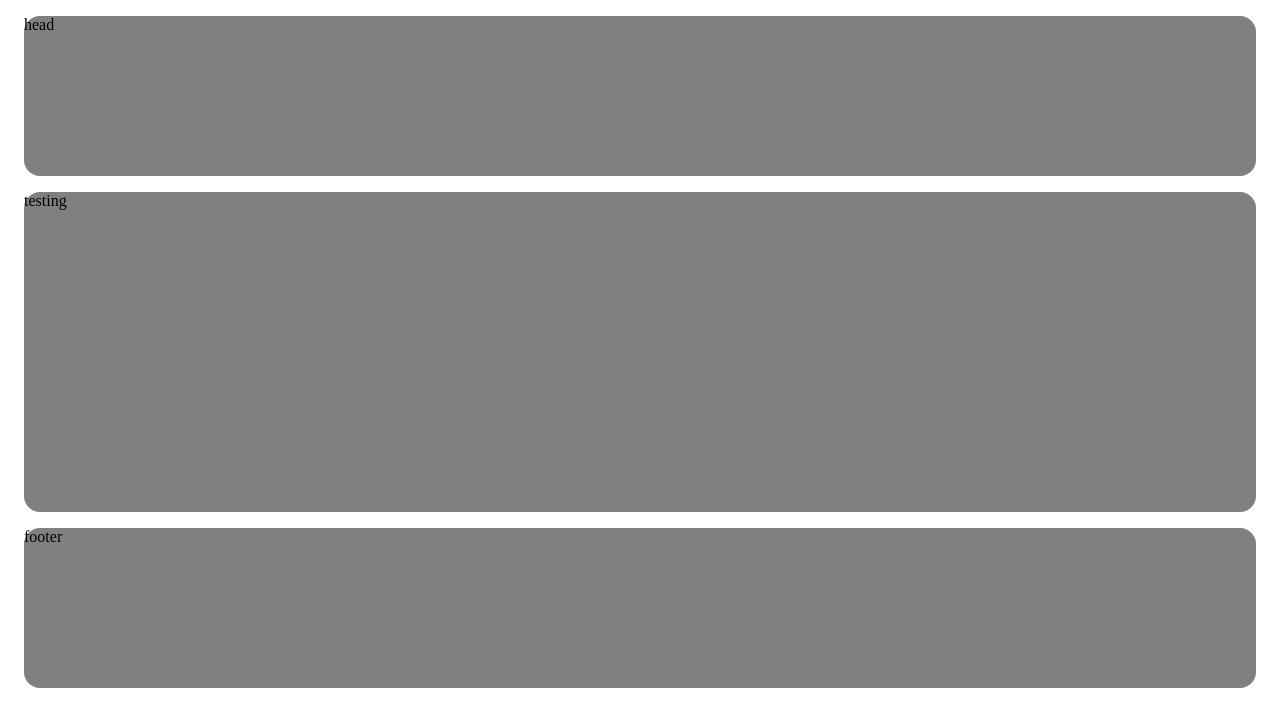
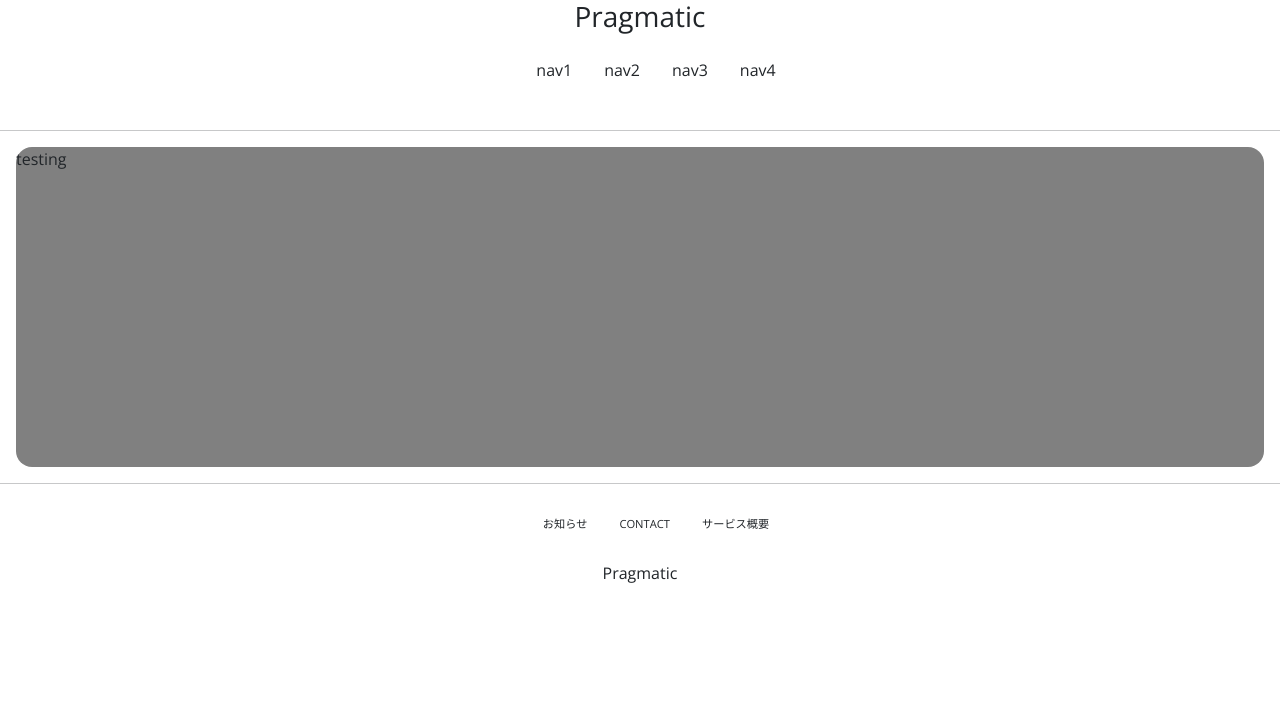
Before and after one commit to cit007/pinterest, a Django app: page /account/hello_world/ in a window 1280 px wide. Shown: the top 727 px of the page. Run offline with Django 3.2, Linux system fonts and the light colour scheme.

Commit message:
basic style

```diff
--- a/templates/base.html
+++ b/templates/base.html
@@ -3,13 +3,17 @@
 
 {% include 'head.html' %}
 
-<body>
+<body style="font-family: 'Open Sans', sans-serif;">
     {% include 'header.html' %}
+
+    <hr>
 
     {% block content %}
 
     {% endblock %}
 
+    <hr>
+
     {% include 'footer.html' %}
 </body>
 </html>
--- a/templates/footer.html
+++ b/templates/footer.html
@@ -1 +1,12 @@
-<footer style="height:10rem; background-color: gray; border-radius: 1rem; margin: 1rem">footer</footer>
+<footer>
+    <div style="font-size: 0.7rem; margin-bottom:1rem;">
+        <ul style="display:flex; justify-content: center; align-items: center; list-style: none;">
+            <li style="padding:1rem">お知らせ</li>
+            <li style="padding:1rem">CONTACT</li>
+            <li style="padding:1rem">サービス概要</li>
+        </ul>
+    </div>
+    <div style="text-align: center;">
+        <h6>Pragmatic</h6>
+    </div>
+</footer>
--- a/templates/head.html
+++ b/templates/head.html
@@ -2,5 +2,12 @@
     <meta charset="UTF-8">
     <meta http-equiv="X-UA-Compatible" content="IE=edge">
     <meta name="viewport" content="width=device-width, initial-scale=1.0">
-    <title>Document</title>
+    <title>Pragmatic</title>
+    <!-- CSS only -->
+    <!-- bootstarp -->
+    <link href="https://cdn.jsdelivr.net/npm/bootstrap@5.0.0-beta2/dist/css/bootstrap.min.css" rel="stylesheet" integrity="sha384-BmbxuPwQa2lc/FVzBcNJ7UAyJxM6wuqIj61tLrc4wSX0szH/Ev+nYRRuWlolflfl" crossorigin="anonymous">
+
+    <!-- google font family -->
+    <link rel="preconnect" href="https://fonts.gstatic.com">
+    <link href="https://fonts.googleapis.com/css2?family=Open+Sans:ital,wght@0,300;0,400;0,600;0,700;1,300;1,400;1,600&display=swap" rel="stylesheet">
 </head>
--- a/templates/header.html
+++ b/templates/header.html
@@ -1 +1,13 @@
-<header style="height:10rem; background-color: gray; border-radius: 1rem; margin: 1rem">head</header>
+<header style="display:flex; flex-direction:column; justify-content: center; align-items:center">
+    <div>
+        <h3>Pragmatic</h3>
+    </div>
+    <div>
+        <ul style="display:flex; justify-content: center; align-items:center; list-style: none;">
+            <li style="padding:1rem">nav1</li>
+            <li style="padding:1rem">nav2</li>
+            <li style="padding:1rem">nav3</li>
+            <li style="padding:1rem">nav4</li>
+        </ul>
+    </div>
+</header>
```
